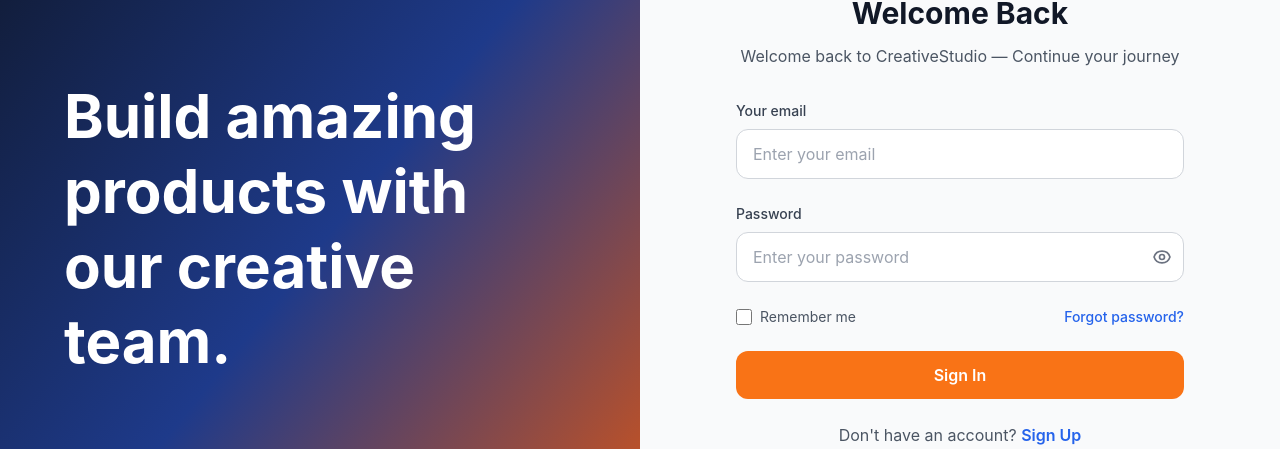
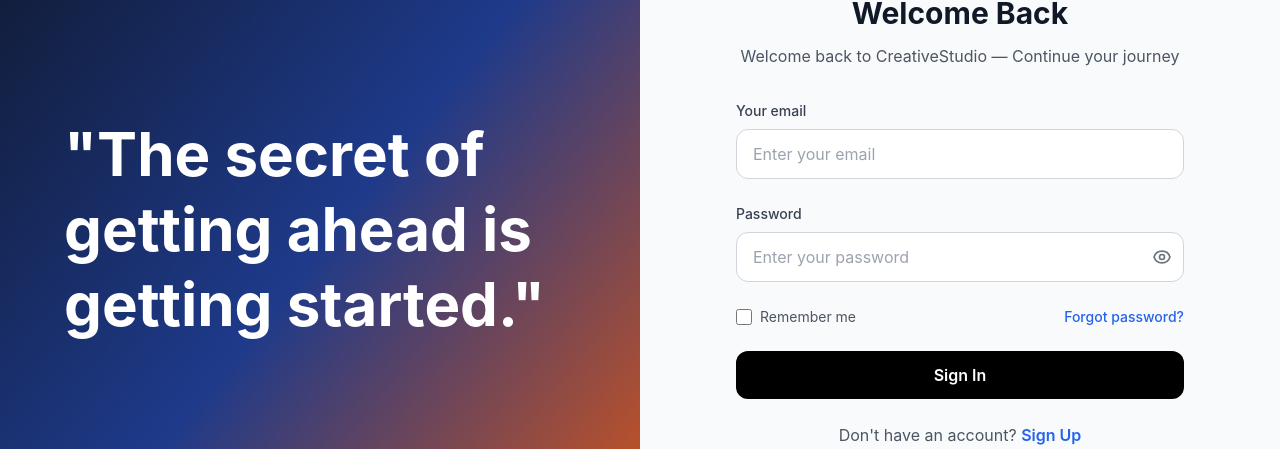
Before and after one commit to jayburgessjr/trsrevos, a Next.js app: page /login in a window 1280 px wide. Shown: the part 155-604 px from the top of the page. Built offline with nearby package versions, Linux system fonts and the light colour scheme; no server answers.

Commit message:
feat: update login page quote and button color

```diff
--- a/components/ui/login-1.tsx
+++ b/components/ui/login-1.tsx
@@ -109,7 +109,7 @@ export default function LoginScreen() {
       <div className="flex-1 bg-gradient-to-br from-slate-900 via-blue-900 to-orange-600 flex items-center justify-center p-12">
         <div className="text-white max-w-lg">
           <h1 className="text-6xl font-bold mb-8 leading-tight">
-            Build amazing products with our creative team.
+            "The secret of getting ahead is getting started."
           </h1>
         </div>
       </div>
@@ -227,7 +227,7 @@ export default function LoginScreen() {
 
             <button
               type="submit"
-              className="w-full bg-orange-500 hover:bg-orange-600 text-white font-semibold py-3 px-4 rounded-lg transition-colors duration-200 focus:ring-2 focus:ring-orange-500 focus:ring-offset-2 disabled:opacity-60 disabled:cursor-not-allowed"
+              className="w-full bg-black hover:bg-gray-800 text-white font-semibold py-3 px-4 rounded-lg transition-colors duration-200 focus:ring-2 focus:ring-black focus:ring-offset-2 disabled:opacity-60 disabled:cursor-not-allowed"
               disabled={isSubmitting}
             >
               {isSubmitting
```
